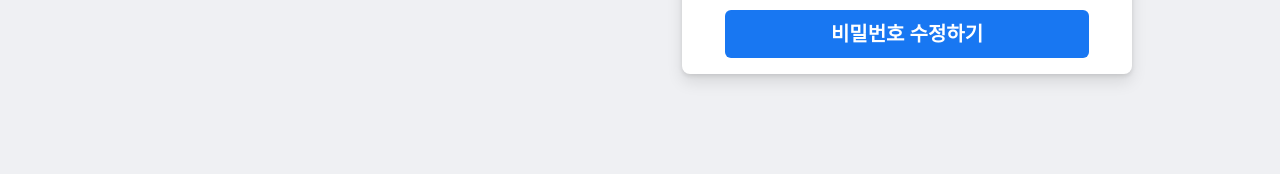
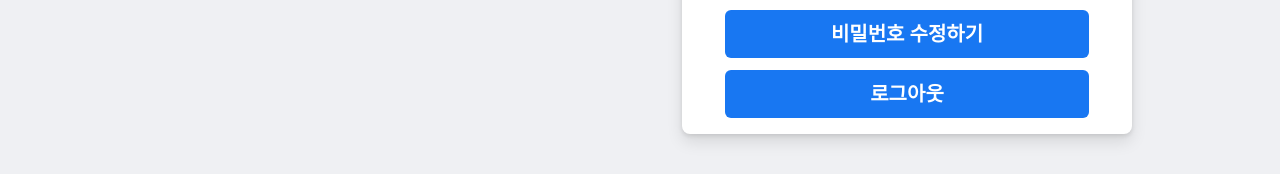
Before and after one commit to SNS-mini-project-Member/SNS_FE, a React (Create React App) app: page /myinfo in a window 1280 px wide. Shown: the part 607-781 px from the top of the page. Built offline with nearby package versions, Linux system fonts and the light colour scheme; a web font is replaced by a local one.

Commit message:
로그아웃

```diff
--- a/src/components/pages/Login/MyInfo.js
+++ b/src/components/pages/Login/MyInfo.js
@@ -20,6 +20,10 @@ const MyInfo = () => {
   }
   const onChangePwCheck = (e) => {
     setPwCheck(e.target.value)
+  }
+  const logOut = () => {
+    localStorage.clear();
+    nav('/')
   }
   const onClickCheck = () => {
     if (passwordRegex.test(pw)) {
@@ -60,6 +64,7 @@ const MyInfo = () => {
                     <Input onChange={onChangePw} name="password" placeholder='비밀번호' type='password' />
                     <Input onChange={onChangePwCheck} name="passwordCheck" placeholder='비밀번호 확인' type='password' />
                     <Button onClick={onClickCheck} width='364px' backColor='#1877f2' value='비밀번호 수정하기' />
+                    <Button onClick={logOut} width='364px' backColor='#1877f2' value='로그아웃' />
                   </div>
                 </div>
               </div>
```
